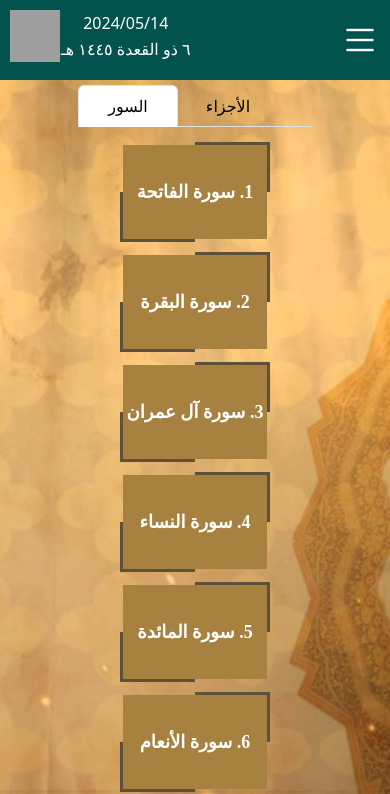
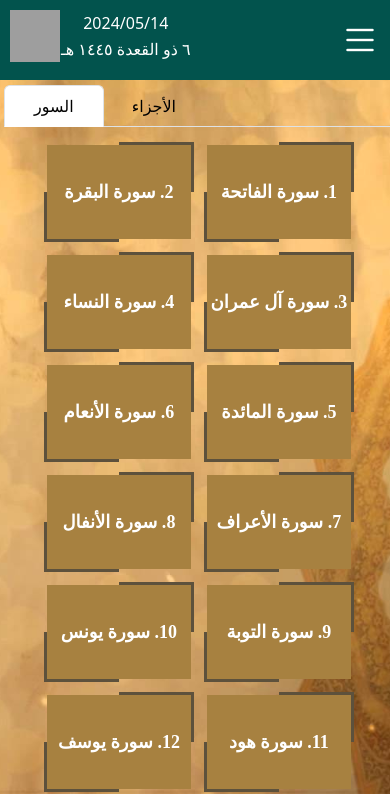
Before and after one commit to MohammadOmarAwad/OnlineQuran, an Angular app: page / in a window 390 px wide. Shown: the top 794 px of the page. Built offline with nearby package versions, Linux system fonts and the light colour scheme; grey boxes are pictures that could not be loaded.

Commit message:
fix on phone Responsive

```diff
--- a/src/app/main-body/main-body.component.css
+++ b/src/app/main-body/main-body.component.css
@@ -38,3 +38,11 @@
   margin-right: 20%;
   min-height:82vh;
 }
+
+@media screen and (min-width: 128px) and (max-width: 900px) {
+  .MainBody{
+    width: 100%;
+    margin-left: 1%;
+    margin-right: 1%;
+  }
+}
```
